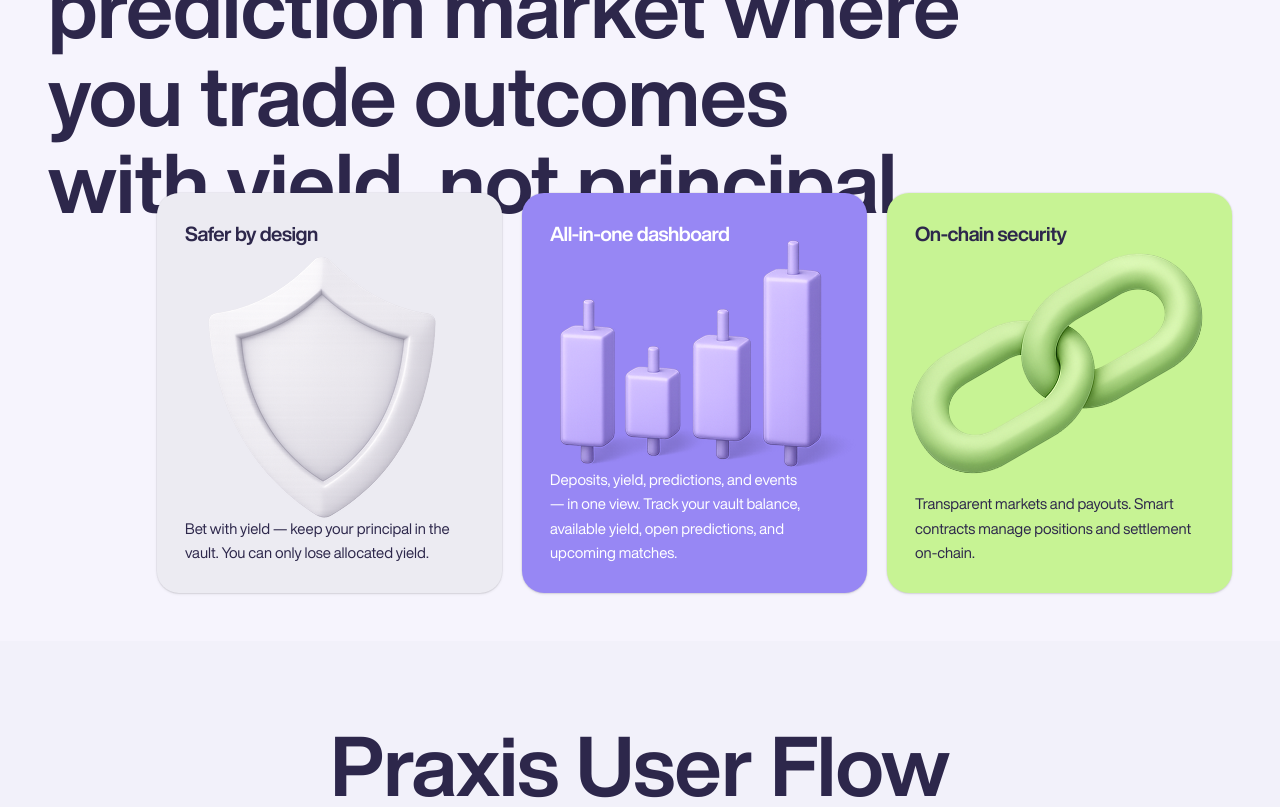
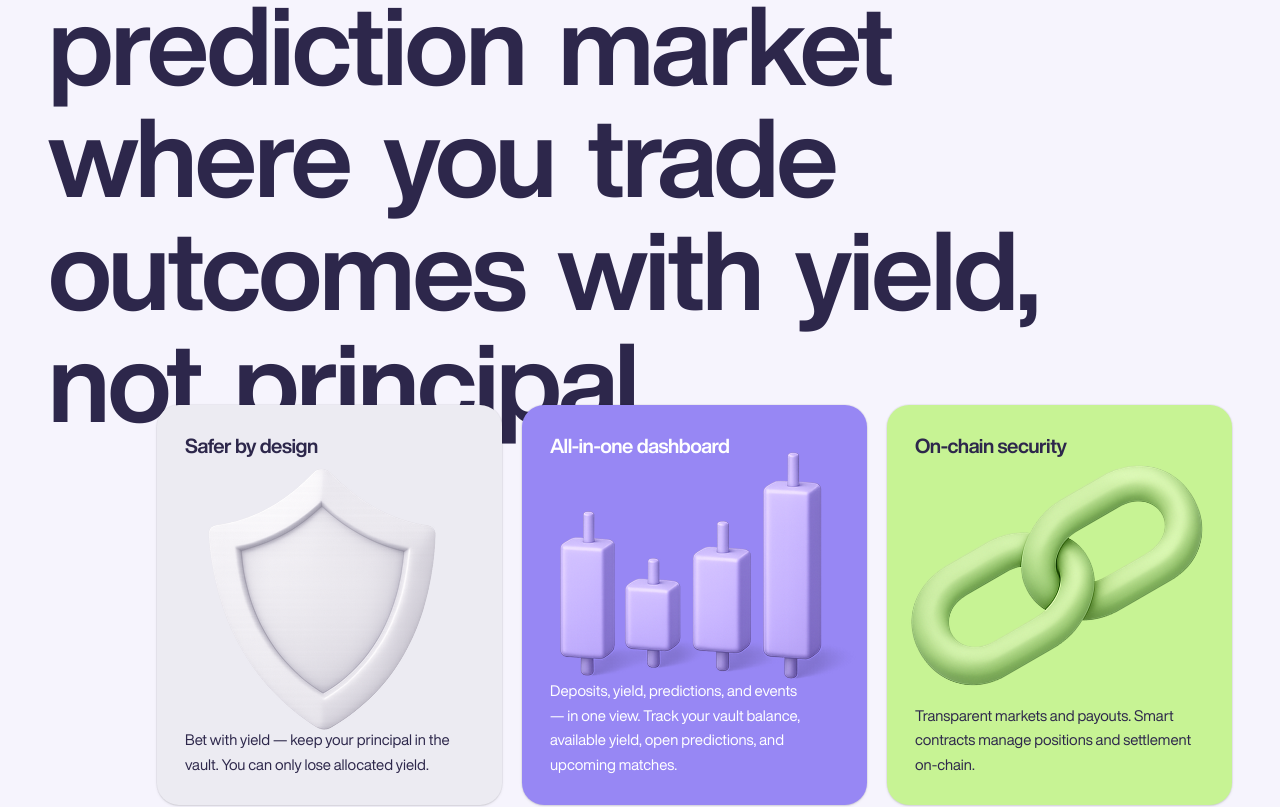
Before and after one commit to PraxisFinance/landing, a Next.js app: page / in a window 1280 px wide. Shown: the part 920-1727 px from the top of the page. Built offline with nearby package versions, Linux system fonts and the light colour scheme.

Commit message:
fix text and cards animation

```diff
--- a/components/sections/FirstPredictionSection.tsx
+++ b/components/sections/FirstPredictionSection.tsx
@@ -1,27 +1,74 @@
 "use client";
 
-import {
-  WaveRevealFadeUp,
-  WaveRevealHeadlineLines,
-  waveRevealTiming,
-} from "@/components/motion/wave-reveal";
+import { motion } from "framer-motion";
 import {
   FIRST_PREDICTION_CARDS,
   FIRST_PREDICTION_HEADLINE,
 } from "@/components/constants/first-prediction-section";
 import { FirstPredictionCard } from "@/components/sections/FirstPredictionCard";
 import { cn } from "@/lib/utils";
-const headlineWordCount = FIRST_PREDICTION_HEADLINE.trim().split(/\s+/).length;
-
-const cardsDelayBase =
-  waveRevealTiming.initialDelay +
-  headlineWordCount * waveRevealTiming.wordStagger +
-  waveRevealTiming.wordDuration * 0.25;
-
-const cardStagger = 0.09;
 
 type FirstPredictionSectionProps = {
   className?: string;
+};
+
+const WAVE_STAGGER = 0.045;
+const WAVE_ITEM_DURATION = 0.48;
+const CARD_STAGGER = 0.11;
+
+function HeadlineWave({ text, className }: { text: string; className: string }) {
+  const lines = text.split("\n");
+
+  return (
+    <div className={className}>
+      {lines.map((line, lineIndex) => (
+        <div key={`${line}-${lineIndex}`} className="block">
+          {line.split(" ").map((word, wordIndex) => (
+            <motion.span
+              key={`${word}-${wordIndex}`}
+              className="mr-[0.3em] inline-block"
+              initial={{ opacity: 0, y: 16, filter: "blur(6px)" }}
+              whileInView={{ opacity: 1, y: 0, filter: "blur(0px)" }}
+              viewport={{ once: true, amount: 0.35 }}
+              transition={{
+                duration: WAVE_ITEM_DURATION,
+                delay: lineIndex * 0.32 + wordIndex * WAVE_STAGGER,
+              }}
+            >
+              {word}
+            </motion.span>
+          ))}
+        </div>
+      ))}
+    </div>
+  );
+}
+
+const headlineLines = FIRST_PREDICTION_HEADLINE.split("\n");
+const headlineMaxWordsPerLine = Math.max(
+  ...headlineLines.map((line) => line.trim().split(/\s+/).length)
+);
+const headlineLineDuration = (headlineMaxWordsPerLine - 1) * WAVE_STAGGER + WAVE_ITEM_DURATION;
+const headlineTotalDuration = headlineLineDuration + (headlineLines.length - 1) * 0.32;
+const cardsStartDelay = headlineTotalDuration + 0.12;
+
+const cardVariants = {
+  hidden: (index: number) => ({
+    opacity: 1,
+    x: `${21 - 82 * index}%`,
+    y: 0,
+    scale: 1 - index * 0.02,
+  }),
+  visible: (index: number) => ({
+    opacity: 1,
+    x: 0,
+    y: 0,
+    scale: 1,
+    transition: {
+      duration: 0.42,
+      delay: cardsStartDelay + index * CARD_STAGGER,
+    },
+  }),
 };
 
 export function FirstPredictionSection({ className }: FirstPredictionSectionProps) {
@@ -34,27 +81,32 @@ export function FirstPredictionSection({ className }: FirstPredictionSectionProp
       )}
     >
       <div className="relative isolate flex flex-col gap-12 sm:gap-16 lg:gap-20">
-        <div className="relative z-0 px-1 sm:px-2">
-          <h2 className="max-w-[95%] text-balance text-left font-semibold leading-[1.05] tracking-tight text-brand-black sm:max-w-[90%]">
-            <WaveRevealHeadlineLines
-              lines={[FIRST_PREDICTION_HEADLINE]}
-              lineClassName="text-[clamp(1.75rem,6.5vw,110px)] leading-[1.05]"
-            />
+        <div className="relative z-0 w-full px-1 sm:px-2">
+          <h2 className="w-full text-left text-brand-black">
+            <HeadlineWave text={FIRST_PREDICTION_HEADLINE} className="ui-headline-1 block w-full" />
           </h2>
         </div>
 
-        <div
+        <motion.div
           className={cn(
             "relative z-10 flex flex-wrap justify-end gap-4 sm:gap-5",
             "-mt-16 px-1 sm:-mt-20 sm:px-2 lg:-mt-28"
           )}
+          initial="hidden"
+          whileInView="visible"
+          viewport={{ once: true, amount: 0.7 }}
         >
-          {FIRST_PREDICTION_CARDS.map((card, i) => (
-            <WaveRevealFadeUp key={card.title} delay={cardsDelayBase + i * cardStagger}>
+          {FIRST_PREDICTION_CARDS.map((card, index) => (
+            <motion.div
+              key={card.title}
+              custom={index}
+              variants={cardVariants}
+              style={{ zIndex: FIRST_PREDICTION_CARDS.length - index }}
+            >
               <FirstPredictionCard {...card} />
-            </WaveRevealFadeUp>
+            </motion.div>
           ))}
-        </div>
+        </motion.div>
       </div>
     </section>
   );
```
